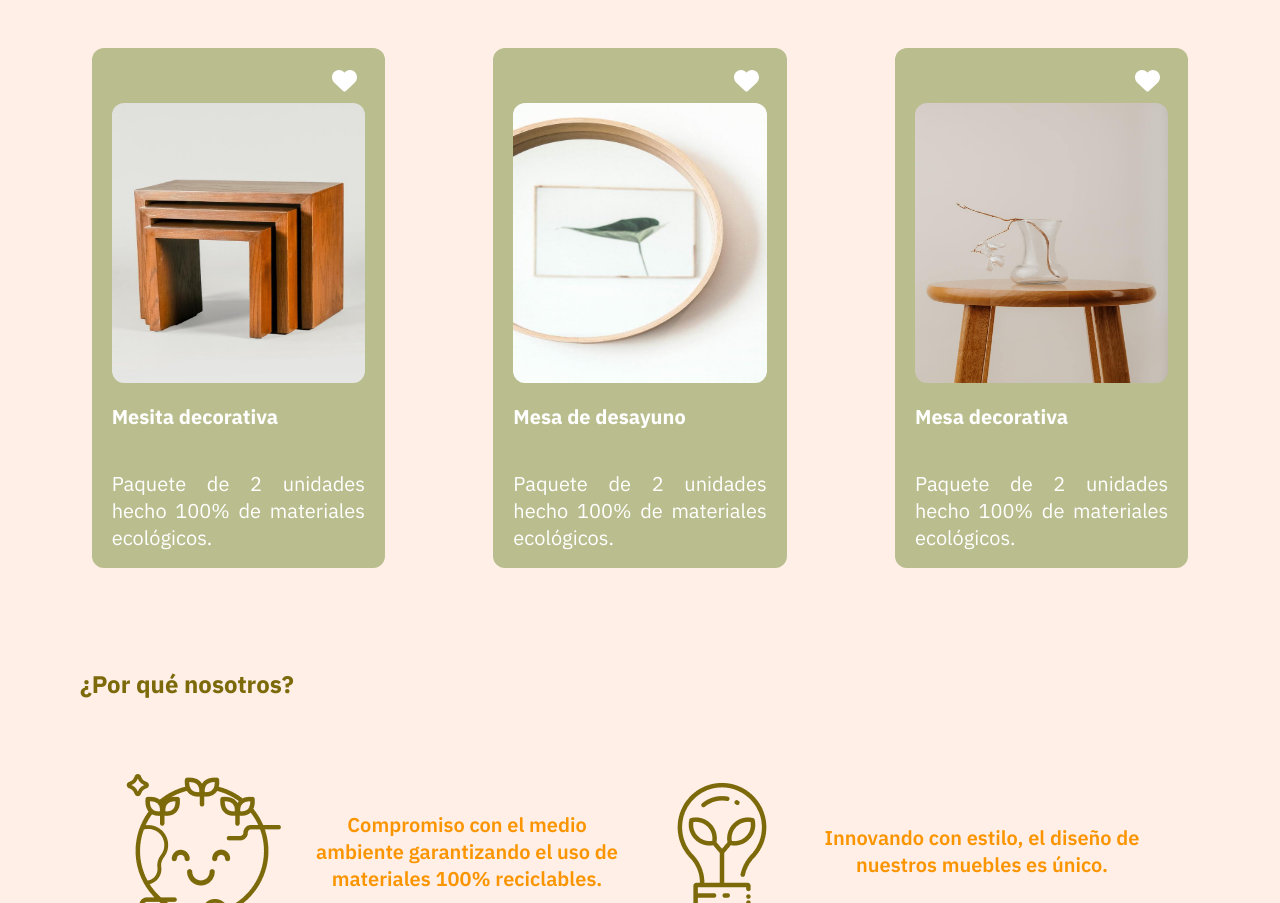
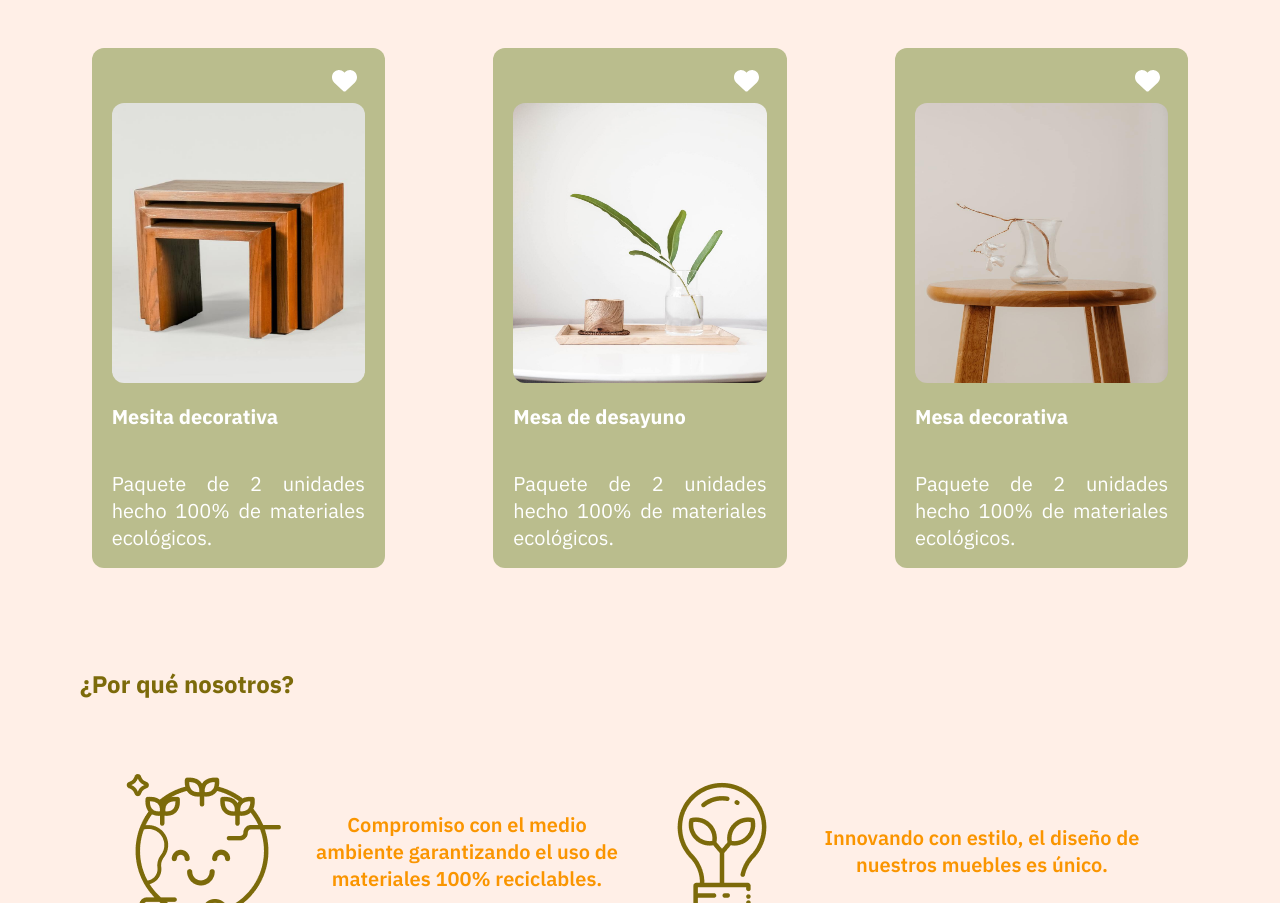
Before and after one commit to iamanyyeei/EcoStore-Sass-Basic, a plain HTML site: page index.html in a window 1280 px wide. Shown: the part 3184-4087 px from the top of the page. Drawn offline with Linux system fonts and the light colour scheme.

Commit message:
Imágenes del furniture actualizadas

```diff
--- a/index.html
+++ b/index.html
@@ -195,7 +195,7 @@
                                 <path fill="#FFFF" d="M47.6 300.4L228.3 469.1c7.5 7 17.4 10.9 27.7 10.9s20.2-3.9 27.7-10.9L464.4 300.4c30.4-28.3 47.6-68 47.6-109.5v-5.8c0-69.9-50.5-129.5-119.4-141C347 36.5 300.6 51.4 268 84L256 96 244 84c-32.6-32.6-79-47.5-124.6-39.9C50.5 55.6 0 115.2 0 185.1v5.8c0 41.5 17.2 81.2 47.6 109.5z"/>
                             </svg>
                         </div>
-                        <img class="product__image" src="./css/assets/img/furniture/mirror.jpg" alt="Mesa de desayuno">
+                        <img class="product__image" src="./css/assets/img/furniture/mini-table.jpg" alt="Mesa de desayuno">
                         <h3 class="tertiary-tittle">Mesa de desayuno</h3>
                         <p class="paragraph">Paquete de 2 unidades hecho 100% de materiales ecológicos.</p>
                     </div>
```
